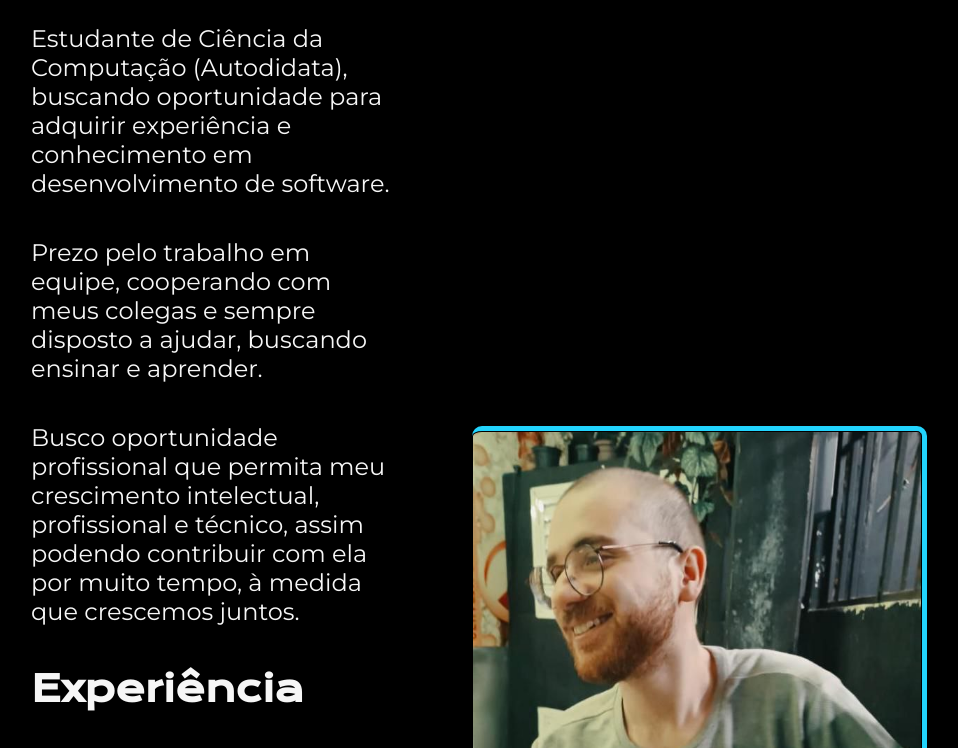
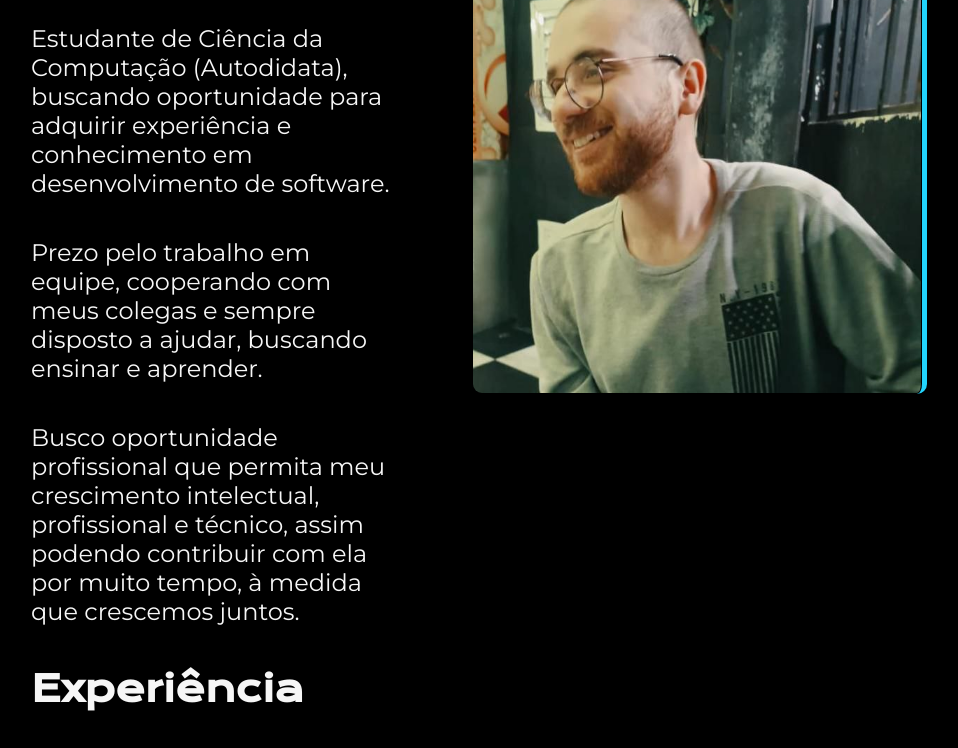
Before and after one commit to czaln/portfolio-alura, a plain HTML site: page curriculo.html in a window 1280 px wide. Shown: the part 180-928 px from the top of the page, without its empty margins (161-1119 px from the left). Drawn offline with nearby package versions, Linux system fonts and the light colour scheme.

Commit message:
Add files via upload

```diff
--- a/curriculo.html
+++ b/curriculo.html
@@ -33,7 +33,7 @@
                 <li>HTML e CSS: Classes, posicionamento e Flexbox - Cursos Alura <a href="https://cursos.alura.com.br/certificate/022c6c93-c1c1-4e1a-9fee-48b76d6ca0a8" class="conteudo-destaque">com certificado</a></li>
             </ul>
         </section>
-        <img class="apresentacao__imagem" src="assets/photo_4949932530442808367_x.jpg" alt="Foto de César olhando para o lado">
+        <img class="apresentacao__imagem curriculo" src="assets/photo_4949932530442808367_x.jpg" alt="Foto de César olhando para o lado">
     </main>
     <footer class="rodape">
         <p>Desenvolvido por César A.</p>
```
